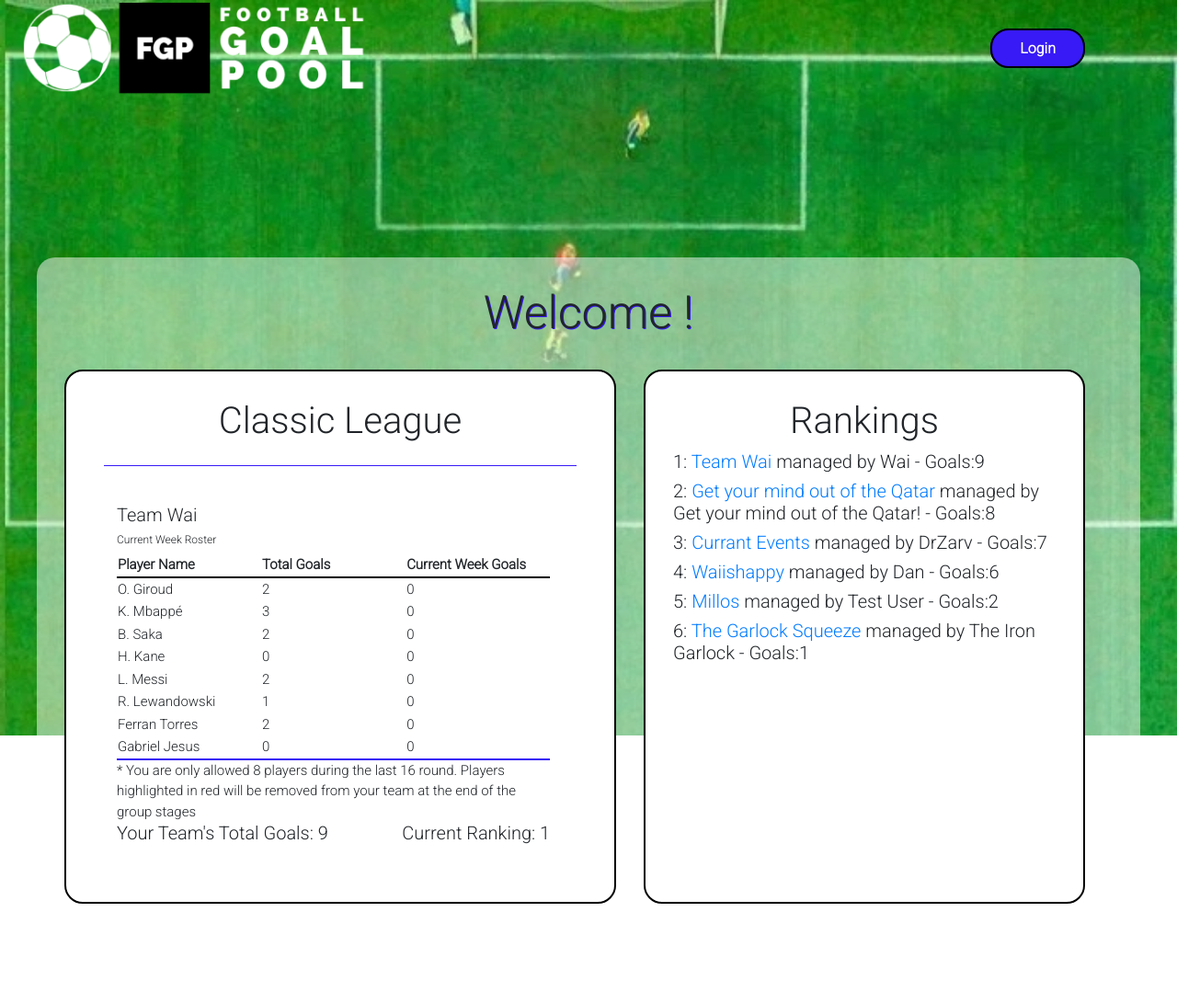
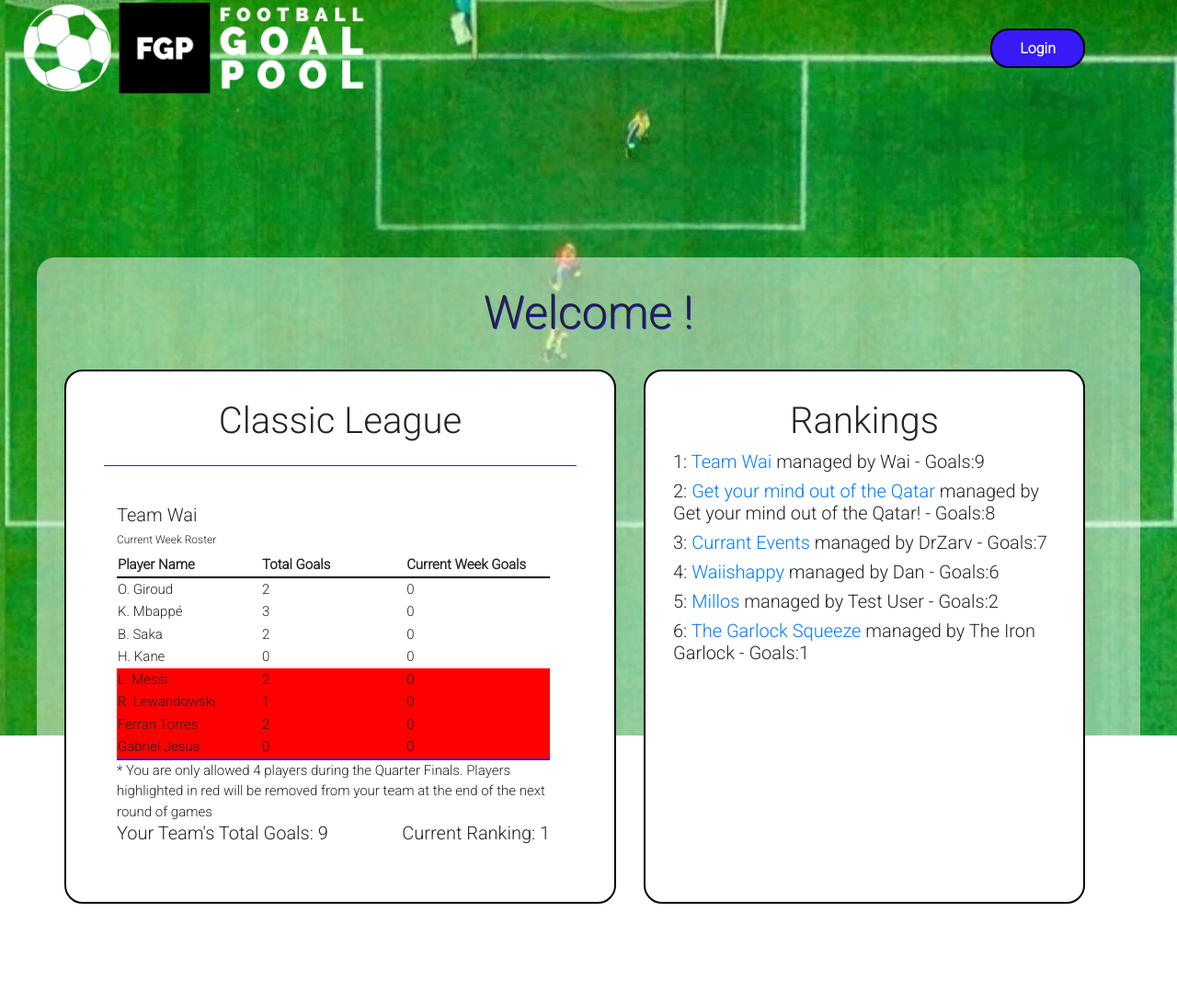
Before and after one commit to Halfwai/goalpoolproject, a Django app: a page that uses goalpoolapp/templates/goalpoolapp/globalleague.html in a window 1280 px wide. Shown: the top 1091 px of the page at 92% size. Run offline with Django 4.2, Linux system fonts and the light colour scheme; data comes from the database, SQL or seed files in the repository; some libraries are stand-ins or nearby versions.

Commit message:
set up transfer warning for next round

```diff
--- a/goalpoolapp/templates/goalpoolapp/globalleague.html
+++ b/goalpoolapp/templates/goalpoolapp/globalleague.html
@@ -40,14 +40,14 @@
                                         <th>Current Week Goals</th>
                                     </tr>
                                     {% for player in team.players.all %}
-                                    <tr {% if forloop.counter > 8 %}style="background-color: red" {% endif %}</tr>
+                                    <tr {% if forloop.counter > 4 %}style="background-color: red" {% endif %}</tr>
                                         <td>{{ player.nickname }}</td>
                                         <td>{{ player.goals }}</td>
                                         <td>{{ player.currentweekgoals }}</td>
                                     </tr>
                                     {% endfor %}
                                 </table>
-                                <span>* You are only allowed 8 players during the last 16 round. Players highlighted in red will be removed from your team at the end of the group stages</span>
+                                <span>* You are only allowed 4 players during the Quarter Finals. Players highlighted in red will be removed from your team at the end of the next round of games</span>
                                 <br>
                                 <div class="split-flexbox">
                                     <h5>
--- a/goalpoolapp/templates/goalpoolapp/globaltransfers.html
+++ b/goalpoolapp/templates/goalpoolapp/globaltransfers.html
@@ -5,7 +5,7 @@
     Classic League Transfers
 {% endblock %}
 {% block body %}
-<script src="{% static 'goalpoolapp/globaltransfers.js' %}" defer></script>
+<script src="{% static 'goalpoolapp/globaltransfers.js' %}?v=2" defer></script>
 <div id="main-page-content-container">
     <div id="main-page-content">
         <h2>Make Transfers</h2>
```
